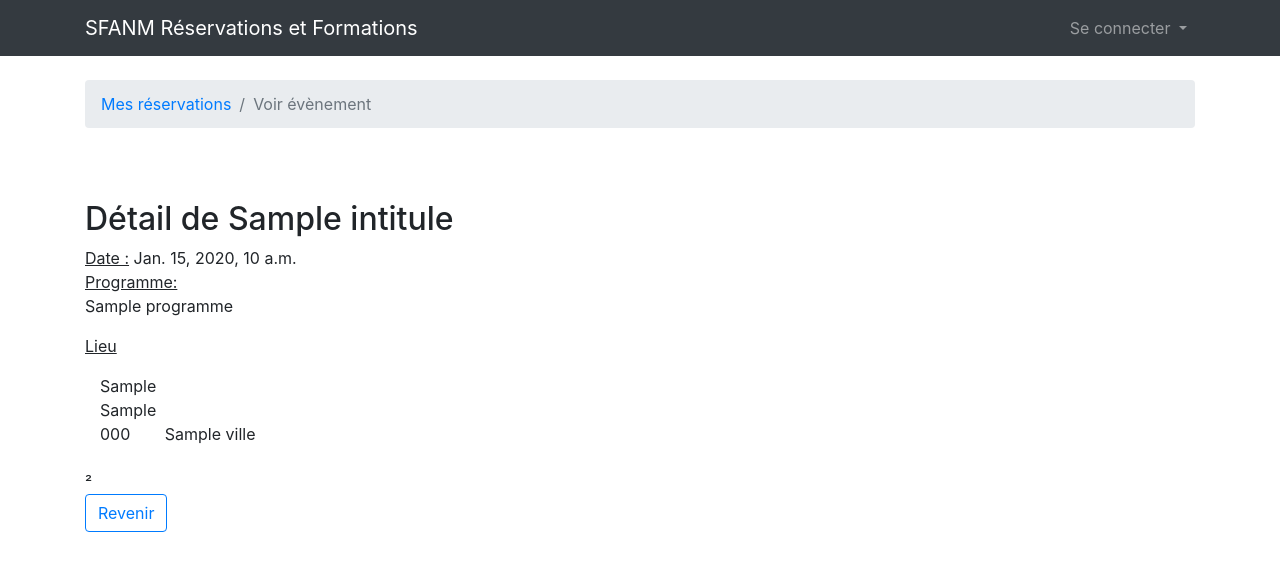
After one commit to JMdemarle/sfanm, a Django app: template resasfanm/templates/resasfanm/voirevt.html in a window 1280 px wide. The commit adds this page. Shown: the top 571 px of the page. Run offline with Django 3.2, Linux system fonts and the light colour scheme; the template is opened without the code that fills it: most values are stand-ins (such as "Sample title", 1, 10 or a date in 2020); some libraries are stand-ins or nearby versions; some web fonts are replaced.

Commit message:
modifié :         resasfanm/templates/resasfanm/home.html 	nouveau fichier : resasfanm/templates/resasfanm/voirevt.html

```diff
--- a/resasfanm/templates/resasfanm/home.html
+++ b/resasfanm/templates/resasfanm/home.html
@@ -11,7 +11,7 @@
 
 <h1>Menu administrateur SFANM</h1>
 
-<h2>estion de mes réservations</h2>
+<h2>Gestion de mes réservations</h2>
 <a href="{% url 'listresas'  %}" >Liste de mes réservations</a>
 <br>
 <br>
--- /dev/null
+++ b/resasfanm/templates/resasfanm/voirevt.html
@@ -0,0 +1,40 @@
+
+{% extends 'base.html' %}
+
+{% block breadcrumb %}
+  <li class="breadcrumb-item"><a href="{% url 'listresas' %}" >Mes réservations</a></li>
+
+  <li class="breadcrumb-item active">Voir évènement</li>
+{% endblock %}
+
+{% block content %}
+
+
+  <br>
+  <br>
+ <h2> Détail de {{le_evt.intitule }} </h2>
+
+  <div class="row">
+       <div class="col-lg-3 col-sm-6"> <u>Date :</u>  {{ le_evt.date}} </div>
+  </div>
+  <u>Programme: </u><br>
+  {{ le_evt.programme|linebreaks }}
+
+  {% if le_evt.adresse1 is None and le_evt.adresse1 != '.' %}
+  <p>Le lieu est encore à définir</p>
+  {% else %}
+  <p><u>Lieu</u></p>
+  <div class="col-sm-12 ">   {{ le_evt.adresse1|default_if_none:"" }} </div>
+  <div class="col-sm-12 ">   {{ le_evt.adresse2|default_if_none:"" }} </div>
+  <span class="col-sm-2 "> {{ le_evt.codepostal|default_if_none:"" }}</span>
+  <span class="col-sm-10 "> {{ le_evt.ville|default_if_none:"" }}</span>
+  {% endif %}
+
+
+  <br><br>  ²
+   <div class="row">
+    <div class="col-lg-2 col-sm-3"><a href="{% url 'listresas'  %}" class="btn btn-outline-primary">Revenir</a></div>
+  </div>
+
+
+{% endblock %}
```
